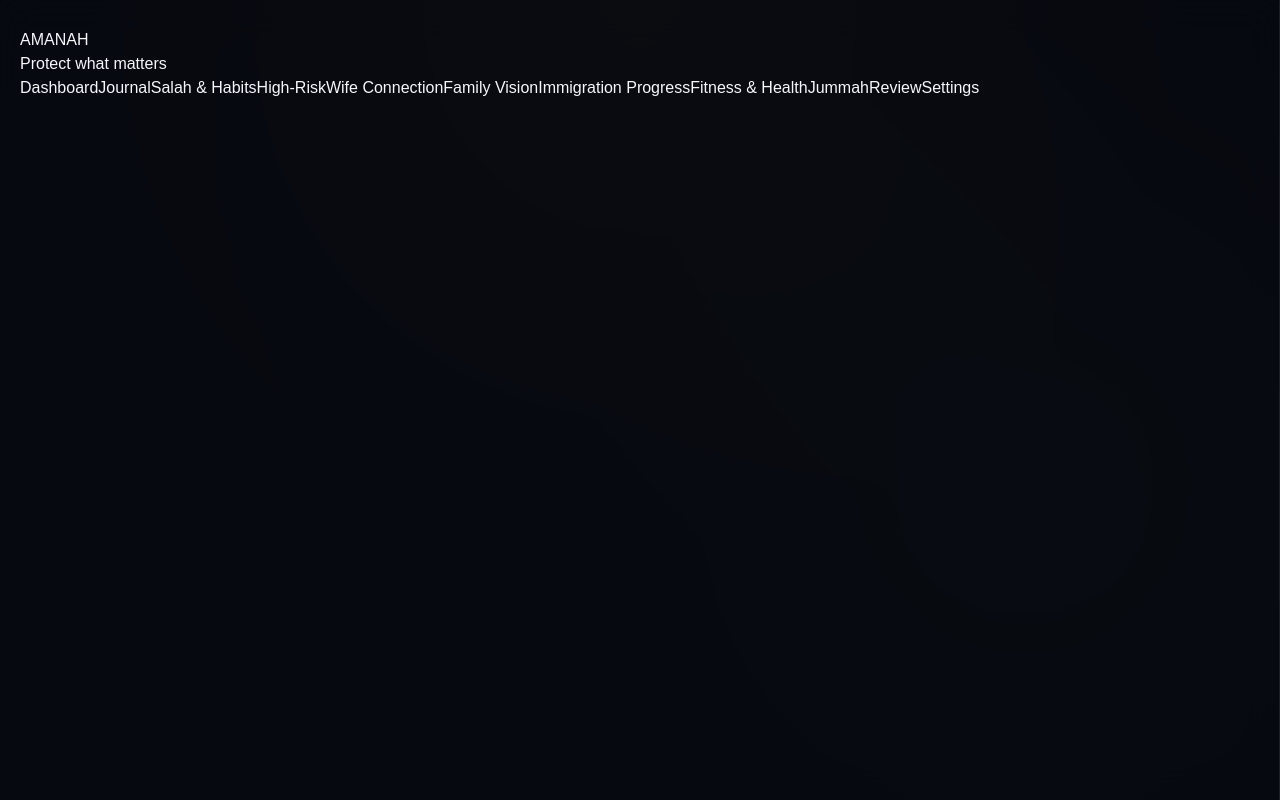
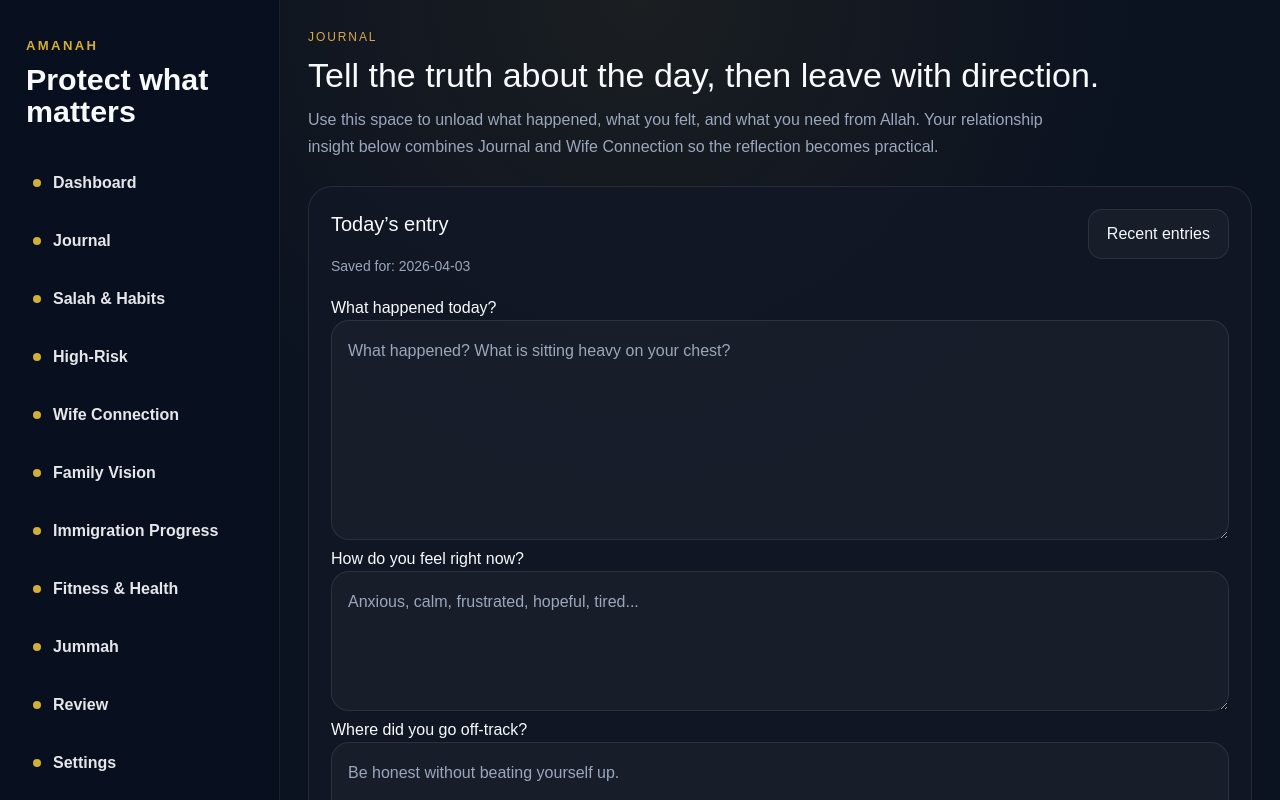
Before and after one commit to paramvirbhambra94/amanah-app, a Next.js app: page /journal in a window 1280 px wide. Shown: the top 800 px of the page. Built offline with nearby package versions, Linux system fonts and the light colour scheme; no server answers.

Commit message:
Improve relationship insight and fix layout

```diff
--- a/app/journal/page.tsx
+++ b/app/journal/page.tsx
@@ -9,6 +9,12 @@ type RelationshipInsight = {
   summary: string;
   nextStep: string;
 };
+
+function countMatches(text: string, words: string[]) {
+  return words.reduce((count, word) => {
+    return text.includes(word) ? count + 1 : count;
+  }, 0);
+}
 
 function buildRelationshipInsight(args: {
   main: string;
@@ -35,12 +41,11 @@ function buildRelationshipInsight(args: {
     futurePlanning,
   } = args;
 
-  const combinedText = [
-    main,
-    feeling,
-    offTrack,
-    grateful,
-    needAllah,
+  const journalText = [main, feeling, offTrack, grateful, needAllah]
+    .join(" ")
+    .toLowerCase();
+
+  const wifeText = [
     appreciationNote,
     supportNote,
     relationshipNotes,
@@ -48,6 +53,8 @@ function buildRelationshipInsight(args: {
   ]
     .join(" ")
     .toLowerCase();
+
+  const combinedText = `${journalText} ${wifeText}`.trim();
 
   const hasMeaningfulJournal =
     [main, feeling, offTrack, grateful, needAllah].join("").trim().length > 0;
@@ -75,26 +82,68 @@ function buildRelationshipInsight(args: {
     "fear",
     "afraid",
     "tense",
+    "drained",
+    "overwhelmed",
+    "pressure",
+    "panic",
+    "frustrated",
+    "frustration",
+    "sad",
+    "worry",
+    "worried",
+    "shaken",
+  ];
+
+  const conflictWords = [
+    "clash",
     "argument",
-    "clash",
-    "frustrated",
-    "overwhelmed",
-    "drained",
+    "argued",
+    "fight",
+    "issue",
+    "problem",
+    "disagree",
+    "disagreed",
+    "boundary",
+    "boundaries",
+    "not comfortable",
+    "uncomfortable",
+    "misunderstood",
+    "wouldn't understand",
+    "wouldnt understand",
+    "she doesn't understand",
+    "she doesnt understand",
+    "defensive",
+    "control",
+    "forcing",
+    "restriction",
+    "restrict",
+    "respect",
+    "disrespect",
+    "tension",
+    "friction",
   ];
 
   const repairWords = [
-    "sorry",
-    "repair",
-    "soft",
     "reassure",
     "reassured",
+    "soft",
+    "softness",
+    "gentle",
+    "gently",
+    "listen",
     "understand",
-    "listen",
+    "understood",
     "calm",
-    "gentle",
-    "gentleness",
+    "calmly",
+    "repair",
+    "peace",
+    "sorry",
     "apologise",
     "apologize",
+    "promise",
+    "together",
+    "make it possible",
+    "tomorrow",
   ];
 
   const positiveWords = [
@@ -104,90 +153,122 @@ function buildRelationshipInsight(args: {
     "appreciation",
     "support",
     "kind",
-    "peace",
-    "calm",
     "warm",
-    "good",
-    "better",
+    "care",
+    "caring",
     "close",
-    "together",
+    "peaceful",
+    "team",
+    "gentleness",
+    "connection",
   ];
 
-  const heavyScore = heavyWords.filter((word) =>
-    combinedText.includes(word)
-  ).length;
+  const spiritualNeedWords = [
+    "allah",
+    "guidance",
+    "patience",
+    "sabr",
+    "calm",
+    "softness",
+    "strength",
+    "help",
+    "mercy",
+    "forgiveness",
+  ];
 
-  const repairScore = repairWords.filter((word) =>
-    combinedText.includes(word)
-  ).length;
-
-  const positiveScore = positiveWords.filter((word) =>
-    combinedText.includes(word)
-  ).length;
+  const heavyScore = countMatches(combinedText, heavyWords);
+  const conflictScore = countMatches(combinedText, conflictWords);
+  const repairScore = countMatches(combinedText, repairWords);
+  const positiveScore = countMatches(combinedText, positiveWords);
+  const spiritualNeedScore = countMatches(combinedText, spiritualNeedWords);
 
   const hasOffTrack = offTrack.trim().length > 0;
-  const hasRelationshipTension = relationshipNotes.trim().length > 0;
-  const hasCareSignals =
-    wifeChecklistCount >= 2 ||
-    appreciationNote.trim().length > 0 ||
-    supportNote.trim().length > 0;
+  const hasRelationshipNotes = relationshipNotes.trim().length > 0;
   const hasFutureIntent = futurePlanning.trim().length > 0;
+  const hasAppreciation = appreciationNote.trim().length > 0;
+  const hasSupport = supportNote.trim().length > 0;
 
-  if ((heavyScore >= 2 || hasOffTrack) && hasRelationshipTension && !hasCareSignals) {
+  const careSignalScore =
+    wifeChecklistCount +
+    (hasAppreciation ? 1 : 0) +
+    (hasSupport ? 1 : 0) +
+    (hasFutureIntent ? 1 : 0);
+
+  const hasStrongTension =
+    heavyScore >= 2 ||
+    conflictScore >= 2 ||
+    (hasOffTrack && (heavyScore >= 1 || conflictScore >= 1));
+
+  const hasMixedSignals =
+    hasStrongTension && careSignalScore >= 2;
+
+  const hasLowRelationalCare = careSignalScore <= 1;
+
+  if (hasStrongTension && hasLowRelationalCare) {
     return {
       pulse: "Tense day",
       summary:
-        "Today seems emotionally heavy and that strain may have spilled into the marriage dynamic. Your heart may have been trying to protect what matters, but the day reads as more pressured than connected.",
+        "Today reads as emotionally strained, and that strain seems to have affected the relationship dynamic. There are signs of pressure, discomfort, or misunderstanding, without enough softness in the day to fully steady it.",
       nextStep:
-        "Lead tomorrow with reassurance before correction. Ask her side calmly, listen fully, and then explain your concern without repeating it harshly.",
+        "Do not go in tomorrow trying to win the point. Start by lowering the emotional temperature, acknowledge the weight of the conversation, and then speak with calm clarity.",
     };
   }
 
-  if ((heavyScore >= 1 || hasOffTrack) && hasCareSignals) {
+  if (hasMixedSignals) {
     return {
       pulse: "Repair day",
       summary:
-        "Today carried strain, but there are still clear signs of care in how you showed up. That means the relationship is not just sitting in tension — it still has room for softness, repair, and understanding.",
+        "Today seems to have carried both care and tension. There are real signs of effort in the relationship, but also enough emotional strain to show that something important did not land cleanly between you both.",
       nextStep:
-        "Do not reopen the issue with force. Start with warmth, affirm the relationship, and then move into clarity only after she feels emotionally safe.",
+        "Lead tomorrow with reassurance first. Let her feel heard before you restate your position, so the relationship feels protected while the boundary stays clear.",
     };
   }
 
-  if (hasCareSignals && positiveScore >= 2 && !hasRelationshipTension) {
+  if (conflictScore >= 1 && repairScore >= 1) {
+    return {
+      pulse: "Mixed day",
+      summary:
+        "There was friction in the relationship today, but also signs that you still wanted to handle it with care. That means the day was not simply bad — it was a day that needs wisdom and follow-through.",
+      nextStep:
+        "Keep tomorrow gentle and deliberate. Revisit the issue only after connection is rebuilt, and make understanding the first step before resolution.",
+    };
+  }
+
+  if (heavyScore >= 2 && spiritualNeedScore >= 1) {
+    return {
+      pulse: "Emotionally heavy day",
+      summary:
+        "Today feels emotionally weighty. Your reflections suggest that inner pressure may have shaped how you carried yourself in the relationship, even if your intentions were sincere.",
+      nextStep:
+        "Ground yourself before the next conversation. Ask Allah for calm and patience, then speak from steadiness rather than from inner pressure.",
+    };
+  }
+
+  if (careSignalScore >= 3 && positiveScore >= 2 && conflictScore === 0 && heavyScore === 0) {
     return {
       pulse: "Connected day",
       summary:
-        "Today shows effort, care, and relational presence. The emotional tone feels more supportive than defensive, which is a good sign for the marriage dynamic.",
+        "Today shows healthy relational effort. There are clear signs of care, support, and emotional attention, which strengthens trust even when the day itself is ordinary.",
       nextStep:
-        "Build on the warmth. Keep appreciation visible tomorrow and stay intentional with small acts of reassurance and emotional presence.",
+        "Build on the warmth. Keep your care visible tomorrow through one small act of reassurance or appreciation rather than waiting for a big moment.",
     };
   }
 
-  if (hasFutureIntent && hasCareSignals) {
+  if (hasFutureIntent && careSignalScore >= 2) {
     return {
       pulse: "Forward-looking day",
       summary:
-        "Even if the day was not perfect, there are signs that you still want to move the relationship forward with intention. That matters because direction often matters as much as mood.",
+        "Even if today was not emotionally perfect, the relationship still shows intention. There are signs that you want to move things forward with care rather than leave them stuck.",
       nextStep:
-        "Keep tomorrow practical and calm. Focus on one meaningful action that helps your wife feel seen, not just managed.",
+        "Keep the next step simple and relational. Show her that your direction is not just about rules, but about building something good together.",
     };
   }
 
-  if (heavyScore >= 2) {
-    return {
-      pulse: "Emotionally heavy day",
-      summary:
-        "Your journal reads like the day carried emotional pressure, and that can shape how your words land in marriage. The issue may not only be what you meant, but how the weight inside you came through.",
-      nextStep:
-        "Slow the tone tomorrow. Speak after grounding yourself, and make emotional safety your first goal before discussing anything sensitive.",
-    };
-  }
-
-  if (hasCareSignals) {
+  if (careSignalScore >= 2 && heavyScore === 0 && conflictScore === 0) {
     return {
       pulse: "Steady day",
       summary:
-        "There are healthy signs of care and relational effort today. Even if nothing dramatic happened, the small signals of support and attention still strengthen the marriage.",
+        "There are healthy signs of care and relational effort today. Even without a major emotional breakthrough, the small signals of support and attention still strengthen the marriage.",
       nextStep:
         "Keep consistency over intensity. A calm, caring follow-up tomorrow will do more good than a big emotional conversation.",
     };
@@ -196,9 +277,9 @@ function buildRelationshipInsight(args: {
   return {
     pulse: "Mixed day",
     summary:
-      "Today feels mixed — there is emotional movement, but not total clarity yet. Some of the day points to strain, while other parts show intention and concern.",
+      "Today carries a blend of effort, emotion, and incomplete clarity. The relationship does not read as disconnected, but it does seem to need a little more wisdom, softness, and follow-through.",
     nextStep:
-      "Use tomorrow to bring clarity with gentleness. Ask one honest question, listen properly, and keep the conversation anchored in care.",
+      "Approach tomorrow with warmth and intention. Focus on understanding first, then bring clarity in a way that protects both the boundary and the bond.",
   };
 }
 
@@ -254,7 +335,7 @@ export default function JournalPage() {
           <h2 className="page-title">Tell the truth about the day, then leave with direction.</h2>
           <p className="page-text">
             Use this space to unload what happened, what you felt, and what you need from Allah.
-            Your relationship insight below will combine this with Wife Connection so the reflection
+            Your relationship insight below combines Journal and Wife Connection so the reflection
             becomes practical.
           </p>
         </div>
--- a/app/layout.tsx
+++ b/app/layout.tsx
@@ -35,20 +35,101 @@ export default function RootLayout({
 
   return (
     <html lang="en">
-      <body>
+      <body
+        style={{
+          margin: 0,
+          minHeight: "100vh",
+          background: "#0b1220",
+          color: "#f8fafc",
+        }}
+      >
         <AmanahProvider>
-          <div className="app-shell">
-            <aside className="sidebar">
-              <div className="sidebar-inner">
-                <div className="sidebar-brand">
-                  <p className="sidebar-eyebrow">AMANAH</p>
-                  <h1 className="sidebar-title">Protect what matters</h1>
+          <div
+            style={{
+              minHeight: "100vh",
+              display: "grid",
+              gridTemplateColumns: "280px minmax(0, 1fr)",
+              background:
+                "radial-gradient(circle at top, rgba(212, 175, 55, 0.08), transparent 30%), #0b1220",
+            }}
+          >
+            <aside
+              style={{
+                borderRight: "1px solid rgba(255, 255, 255, 0.08)",
+                background: "rgba(8, 15, 30, 0.88)",
+                backdropFilter: "blur(10px)",
+              }}
+            >
+              <div
+                style={{
+                  position: "sticky",
+                  top: 0,
+                  padding: "28px 18px",
+                  display: "flex",
+                  flexDirection: "column",
+                  gap: "28px",
+                  minHeight: "100vh",
+                  boxSizing: "border-box",
+                }}
+              >
+                <div style={{ padding: "8px 8px 2px" }}>
+                  <p
+                    style={{
+                      margin: "0 0 8px",
+                      color: "#d4af37",
+                      fontSize: "0.82rem",
+                      letterSpacing: "0.18em",
+                      fontWeight: 700,
+                    }}
+                  >
+                    AMANAH
+                  </p>
+                  <h1
+                    style={{
+                      margin: 0,
+                      fontSize: "1.9rem",
+                      lineHeight: 1.05,
+                      fontWeight: 800,
+                      color: "#f8fafc",
+                    }}
+                  >
+                    Protect what matters
+                  </h1>
                 </div>
 
-                <nav className="sidebar-nav">
+                <nav
+                  style={{
+                    display: "flex",
+                    flexDirection: "column",
+                    gap: "8px",
+                  }}
+                >
                   {navItems.map((item) => (
-                    <Link key={item.href} href={item.href} className="sidebar-link">
-                      <span className="sidebar-dot" />
+                    <Link
+                      key={item.href}
+                      href={item.href}
+                      style={{
+                        display: "flex",
+                        alignItems: "center",
+                        gap: "12px",
+                        padding: "12px 14px",
+                        borderRadius: "16px",
+                        color: "#e5e7eb",
+                        textDecoration: "none",
+                        fontSize: "1rem",
+                        fontWeight: 600,
+                        border: "1px solid transparent",
+                      }}
+                    >
+                      <span
+                        style={{
+                          width: "8px",
+                          height: "8px",
+                          borderRadius: "999px",
+                          background: "#d4af37",
+                          flex: "0 0 auto",
+                        }}
+                      />
                       <span>{item.label}</span>
                     </Link>
                   ))}
@@ -56,7 +137,14 @@ export default function RootLayout({
               </div>
             </aside>
 
-            <section className="content">{children}</section>
+            <main
+              style={{
+                minWidth: 0,
+                padding: "28px",
+              }}
+            >
+              {children}
+            </main>
           </div>
         </AmanahProvider>
       </body>
```
